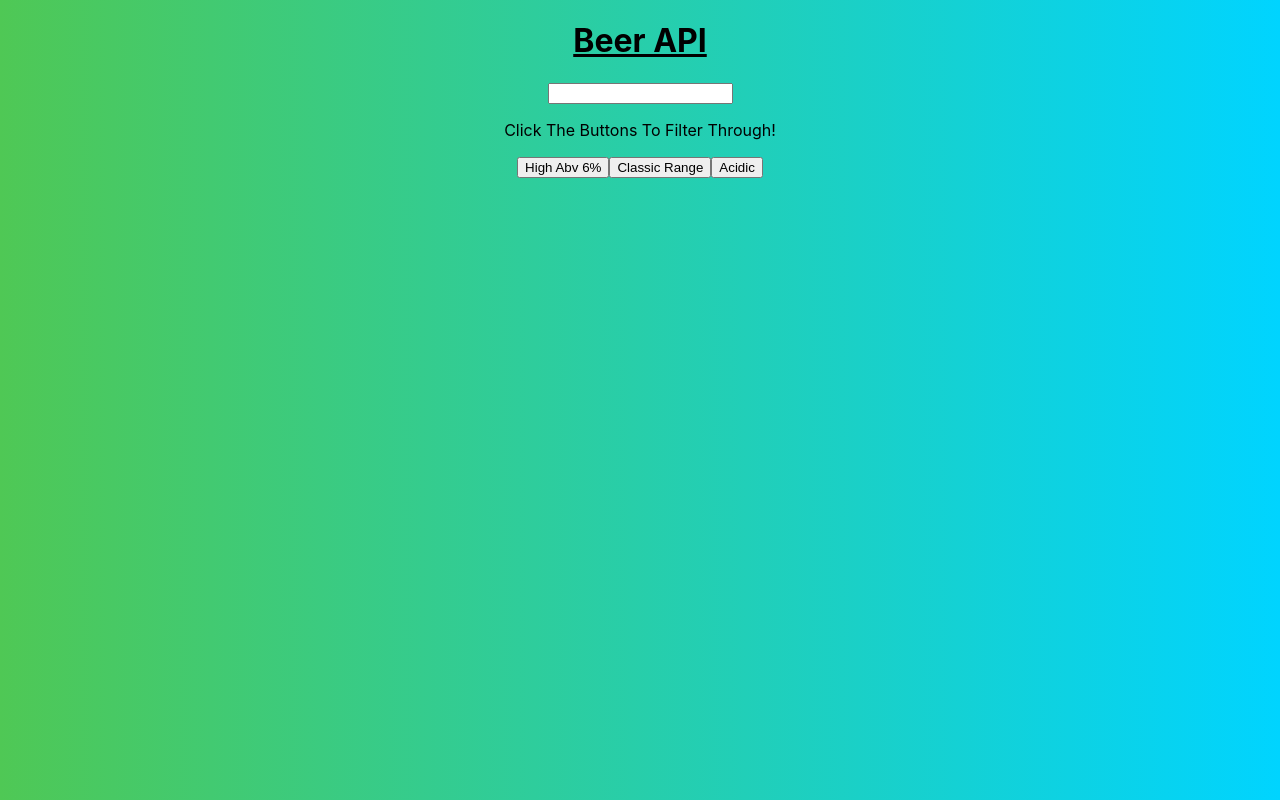
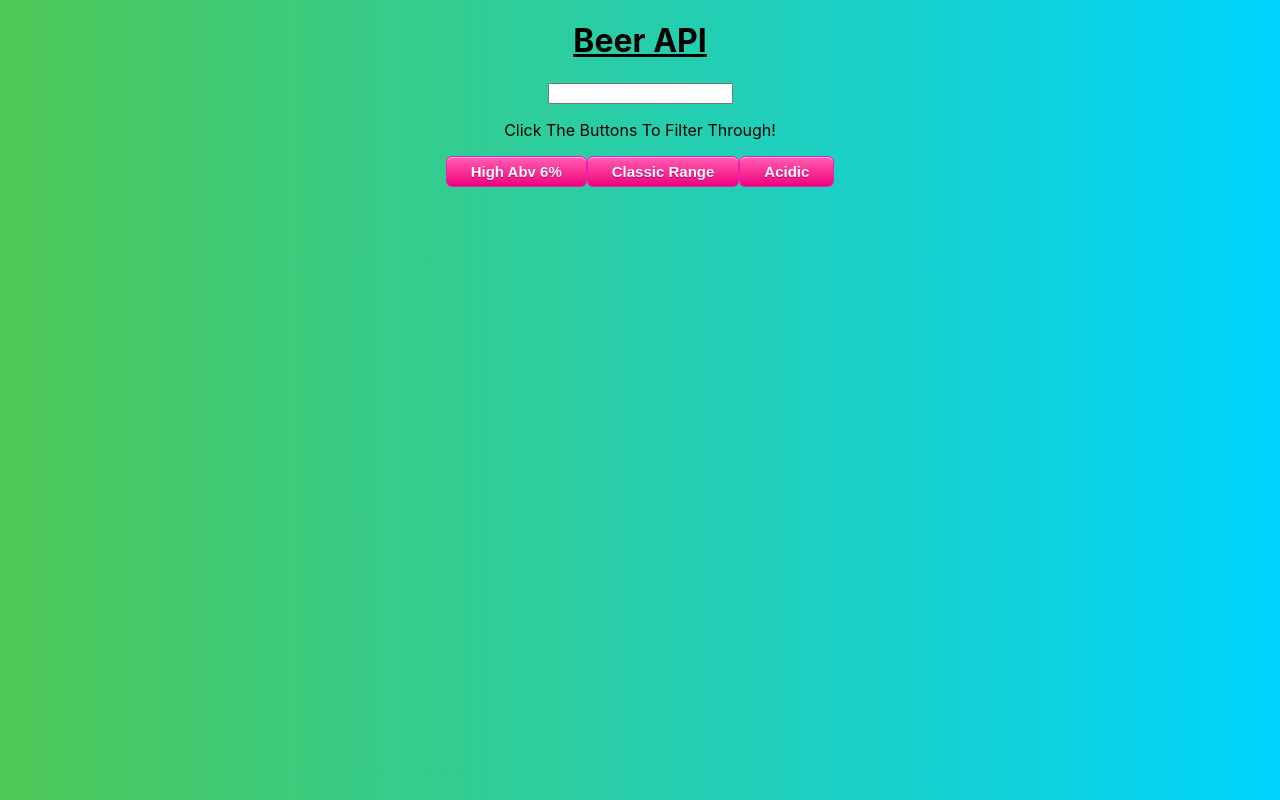
Before and after one commit to Adaz99/react-project-beer, a React (Create React App) app: page / in a window 1280 px wide. Built offline with nearby package versions, Linux system fonts and the light colour scheme; no server answers.

Commit message:
more styling done to filter buttons

```diff
--- a/src/App.jsx
+++ b/src/App.jsx
@@ -7,7 +7,6 @@ import { useState, useEffect } from "react";
 function App() {
   const [searchTerm, setSearchTerm] = useState("");
   const [beerList, setBeerList] = useState([]);
-
   const [AbvAlchohol, setAbvAlcohol] = useState(0);
   const [ClassicRange, setClassicRange] = useState(2022);
 
--- a/src/Components/filterButtons/filterButtons.jsx
+++ b/src/Components/filterButtons/filterButtons.jsx
@@ -5,9 +5,9 @@ const filterButtons = (props) => {
   return (
     <div className="Buttons">
       <p>Click The Buttons To Filter Through!</p>
-      <button onClick={handleOnClick}> High Abv 6% </button>
-      <button onClick={handleOnClick}> Classic Range</button>
-      <button onClick={handleOnClick}> Acidic </button>
+      <button className="myButton" onClick={handleOnClick}> High Abv 6% </button>
+      <button className="myButton" onClick={handleOnClick}> Classic Range</button>
+      <button className="myButton" onClick={handleOnClick}> Acidic </button>
 
     </div>
   );
--- a/src/Components/filterButtons/filterButtons.scss
+++ b/src/Components/filterButtons/filterButtons.scss
@@ -4,3 +4,27 @@
 
 
 }
+.myButton {
+	box-shadow:inset 0px 1px 0px 0px #fbafe3;
+	background:linear-gradient(to bottom, #ff5bb0 5%, #ef027d 100%);
+	background-color:#ff5bb0;
+	border-radius:6px;
+	border:1px solid #ee1eb5;
+	display:inline-block;
+	cursor:pointer;
+	color:#ffffff;
+	font-family:Arial;
+	font-size:15px;
+	font-weight:bold;
+	padding:6px 24px;
+	text-decoration:none;
+	text-shadow:0px 1px 0px #c70067;
+}
+.myButton:hover {
+	background:linear-gradient(to bottom, #ef027d 5%, #ff5bb0 100%);
+	background-color:#ef027d;
+}
+.myButton:active {
+	position:relative;
+	top:1px;
+}
```
